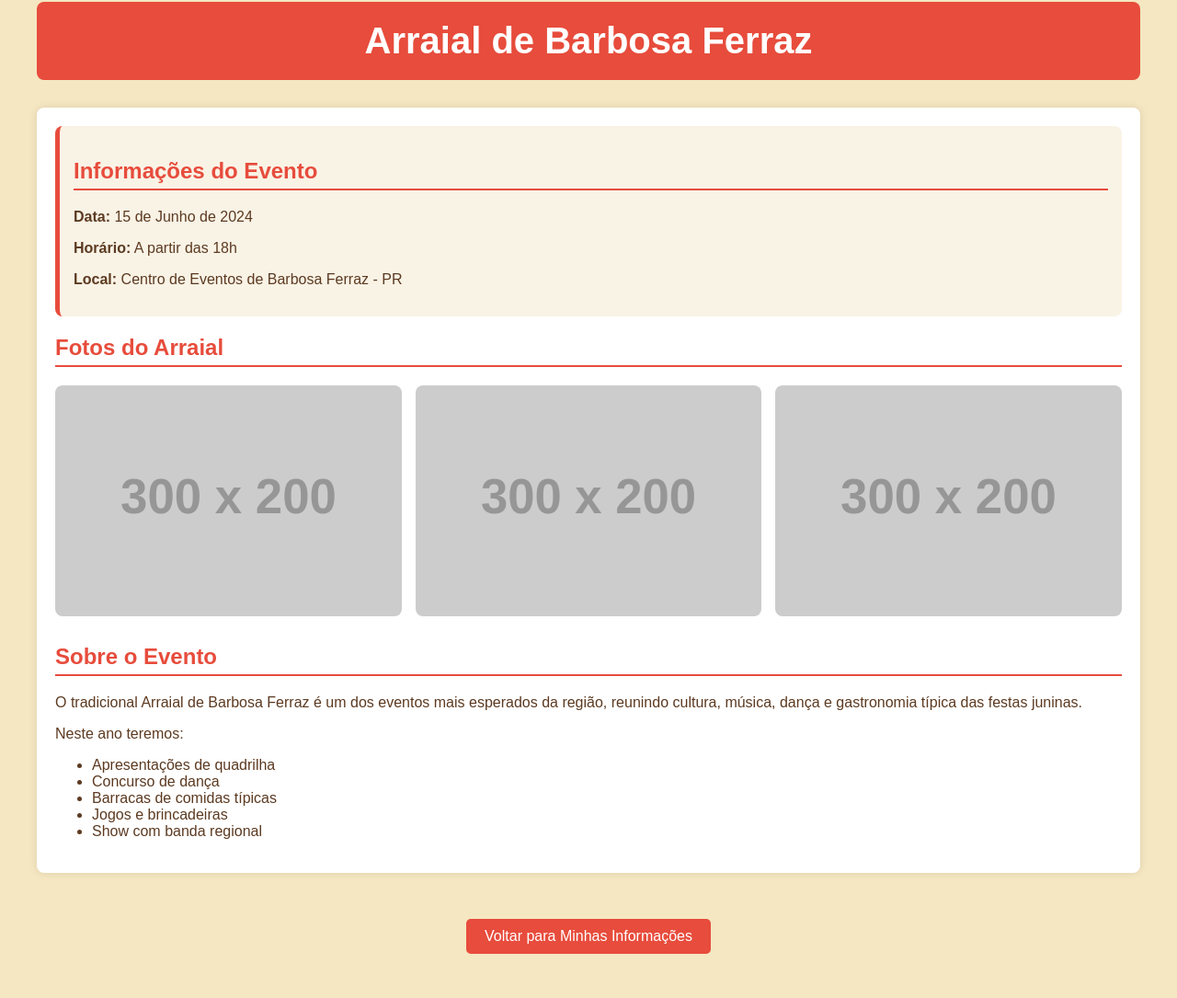
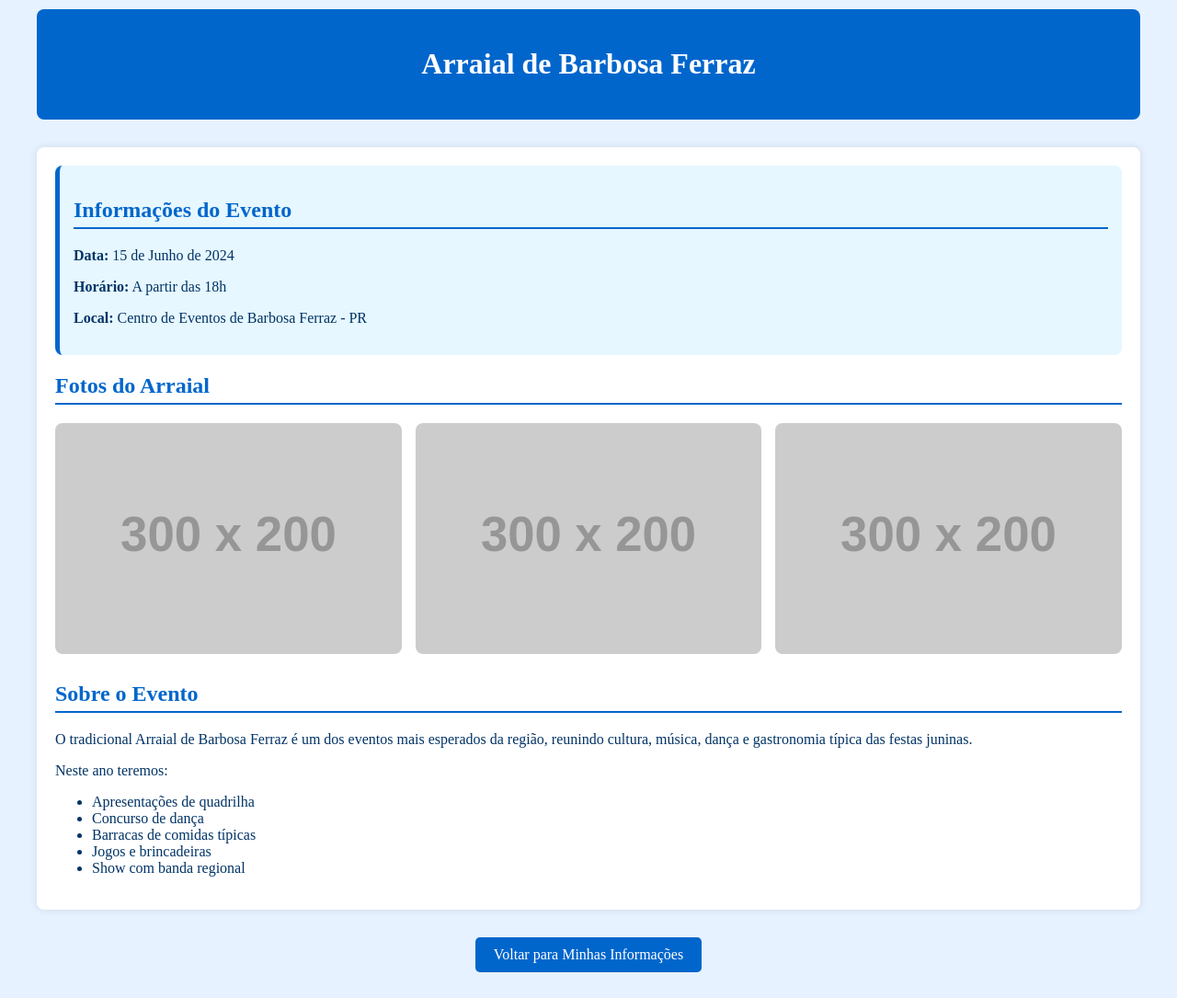
Before and after one commit to mariabanks05/barbosafestajunina, a plain HTML site: page festajunina.html in a window 1280 px wide. Shown: the part 18-1103 px from the top of the page at 92% size. Before the commit the page ends 1075 px from the top, so only its background shows below. Drawn offline with Linux system fonts and the light colour scheme; placeholder pictures from the web are drawn by us.

Commit message:
Update festajunina.html

```diff
--- a/festajunina.html
+++ b/festajunina.html
@@ -4,130 +4,32 @@
     <meta charset="UTF-8">
     <meta name="viewport" content="width=device-width, initial-scale=1.0">
     <title>Arraial de Barbosa Ferraz</title>
-    <style>
-        /* Estilos CSS incorporados */
-        body {
-            font-family: 'Arial', sans-serif;
-            margin: 0;
-            padding: 0;
-            background-color: #f5e7c1;
-            color: #5c3a21;
-        }
-
-        .container {
-            max-width: 1200px;
-            margin: 0 auto;
-            padding: 20px;
-        }
-
-        header {
-            text-align: center;
-            padding: 20px 0;
-            background-color: #e74c3c;
-            color: white;
-            border-radius: 8px;
-            margin-bottom: 30px;
-        }
-
-        h1 {
-            font-size: 2.5em;
-            margin: 0;
-        }
-
-        h2 {
-            color: #e74c3c;
-            border-bottom: 2px solid #e74c3c;
-            padding-bottom: 5px;
-        }
-
-        .main-content {
-            background-color: white;
-            padding: 20px;
-            border-radius: 8px;
-            box-shadow: 0 0 10px rgba(0,0,0,0.1);
-        }
-
-        .event-info {
-            background-color: #f9f3e6;
-            padding: 15px;
-            border-radius: 8px;
-            margin-bottom: 20px;
-            border-left: 5px solid #e74c3c;
-        }
-
-        .image-grid {
-            display: grid;
-            grid-template-columns: repeat(auto-fit, minmax(300px, 1fr));
-            gap: 15px;
-            margin: 20px 0;
-        }
-
-        .image-grid img {
-            width: 100%;
-            border-radius: 8px;
-            transition: transform 0.3s;
-        }
-
-        .image-grid img:hover {
-            transform: scale(1.03);
-        }
-
-        .description {
-            margin-top: 30px;
-        }
-
-        .btn {
-            display: inline-block;
-            background-color: #e74c3c;
-            color: white;
-            padding: 10px 20px;
-            text-decoration: none;
-            border-radius: 5px;
-            margin-top: 20px;
-            transition: background-color 0.3s;
-        }
-
-        .btn:hover {
-            background-color: #c0392b;
-        }
-
-        footer {
-            text-align: center;
-            margin-top: 30px;
-        }
-
-        @media (max-width: 768px) {
-            .image-grid {
-                grid-template-columns: 1fr;
-            }
-        }
-    </style>
 </head>
-<body>
-    <div class="container">
-        <header>
+<body style="background-color: #e6f2ff; color: #003366;">
+    <div style="max-width: 1200px; margin: 0 auto; padding: 20px;">
+        <header style="text-align: center; padding: 20px 0; background-color: #0066cc; color: white; border-radius: 8px; margin-bottom: 30px;">
             <h1>Arraial de Barbosa Ferraz</h1>
         </header>
 
-        <main class="main-content">
-            <section class="event-info">
-                <h2>Informações do Evento</h2>
+        <main style="background-color: white; padding: 20px; border-radius: 8px; box-shadow: 0 0 10px rgba(0,0,0,0.1);">
+            <section style="background-color: #e6f7ff; padding: 15px; border-radius: 8px; margin-bottom: 20px; border-left: 5px solid #0066cc;">
+                <h2 style="color: #0066cc; border-bottom: 2px solid #0066cc; padding-bottom: 5px;">Informações do Evento</h2>
                 <p><strong>Data:</strong> 15 de Junho de 2024</p>
                 <p><strong>Horário:</strong> A partir das 18h</p>
                 <p><strong>Local:</strong> Centro de Eventos de Barbosa Ferraz - PR</p>
             </section>
 
-            <section class="gallery">
-                <h2>Fotos do Arraial</h2>
-                <div class="image-grid">
-                    <img src="https://via.placeholder.com/300x200?text=Fogueira" alt="Fogueira">
-                    <img src="https://via.placeholder.com/300x200?text=Quadrilha" alt="Quadrilha">
-                    <img src="https://via.placeholder.com/300x200?text=Comidas+Tipicas" alt="Comidas Típicas">
+            <section>
+                <h2 style="color: #0066cc; border-bottom: 2px solid #0066cc; padding-bottom: 5px;">Fotos do Arraial</h2>
+                <div style="display: grid; grid-template-columns: repeat(auto-fit, minmax(300px, 1fr)); gap: 15px; margin: 20px 0;">
+                    <img src="https://via.placeholder.com/300x200?text=Fogueira" alt="Fogueira" style="width: 100%; border-radius: 8px;">
+                    <img src="https://via.placeholder.com/300x200?text=Quadrilha" alt="Quadrilha" style="width: 100%; border-radius: 8px;">
+                    <img src="https://via.placeholder.com/300x200?text=Comidas+Tipicas" alt="Comidas Típicas" style="width: 100%; border-radius: 8px;">
                 </div>
             </section>
 
-            <section class="description">
-                <h2>Sobre o Evento</h2>
+            <section style="margin-top: 30px;">
+                <h2 style="color: #0066cc; border-bottom: 2px solid #0066cc; padding-bottom: 5px;">Sobre o Evento</h2>
                 <p>O tradicional Arraial de Barbosa Ferraz é um dos eventos mais esperados da região, reunindo cultura, música, dança e gastronomia típica das festas juninas.</p>
                 <p>Neste ano teremos:</p>
                 <ul>
@@ -140,8 +42,8 @@
             </section>
         </main>
 
-        <footer>
-            <a href="index.html" class="btn">Voltar para Minhas Informações</a>
+        <footer style="text-align: center; margin-top: 30px;">
+            <a href="index.html" style="display: inline-block; background-color: #0066cc; color: white; padding: 10px 20px; text-decoration: none; border-radius: 5px;">Voltar para Minhas Informações</a>
         </footer>
     </div>
 </body>
```
